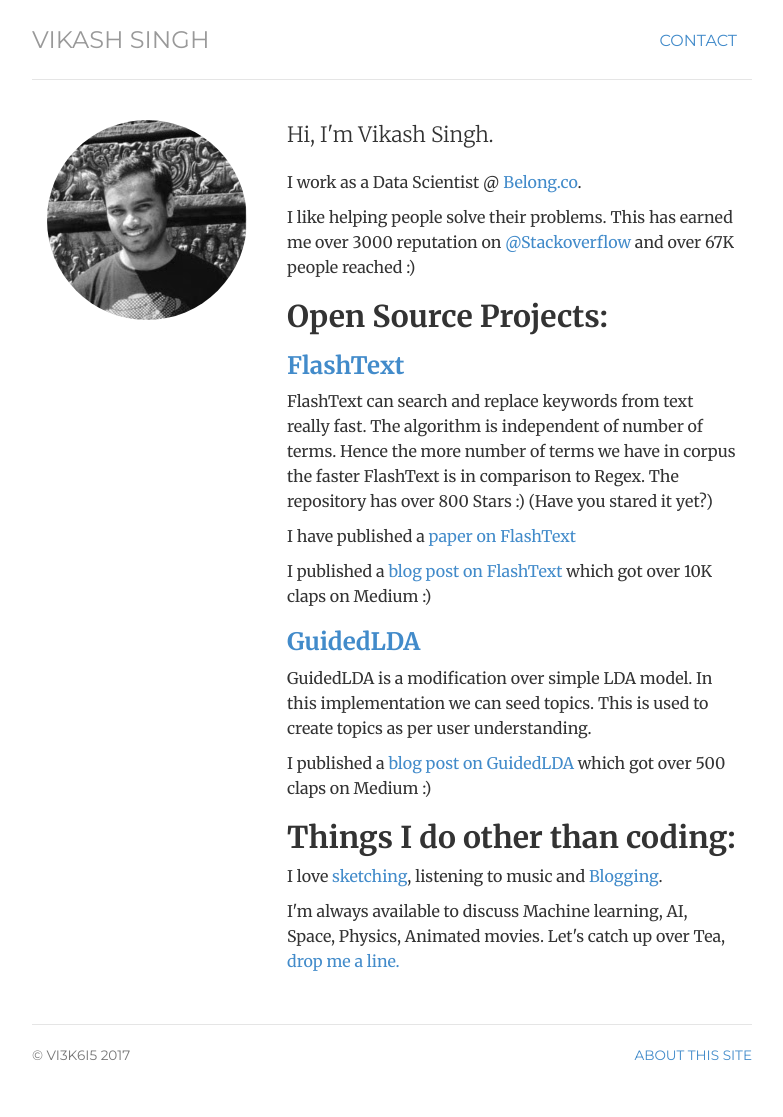
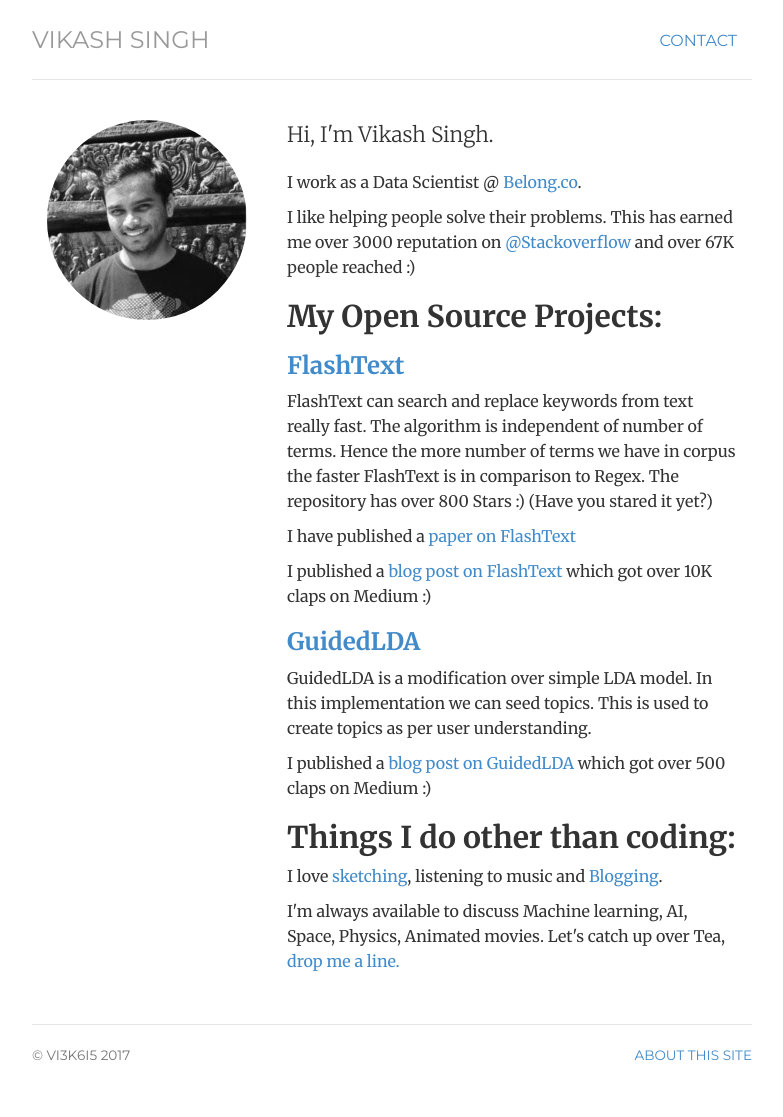
Before and after one commit to vi3k6i5/vi3k6i5.github.io, a Jekyll site: the page built from index.html, in a window 1280 px wide. Shown: the whole page, without its empty margins (248-1031 px from the left). Built offline with Jekyll 4.4.1, drawn with Linux system fonts in a browser that asks for light colours.

```diff
--- a/index.html
+++ b/index.html
@@ -17,7 +17,7 @@ description: Vikash Singh | Data Scientist @ belong.co.
     <p>I like helping people solve their problems. This has earned me over 3000 reputation on
     <a href="https://stackoverflow.com/users/3027854/vikash-singh">@Stackoverflow</a> and over 67K people reached :)</p>
 
-    <h2>Open Source Projects:</h2>
+    <h2>My Open Source Projects:</h2>
 
     <h3><a href="https://github.com/vi3k6i5/flashtext">FlashText</a></h3>
     <p>FlashText can search and replace keywords from text really fast. The algorithm is independent of number of terms. Hence the more number of terms we have in corpus the faster FlashText is in comparison to Regex. The repository has over 800 Stars :) (Have you stared it yet?)</p>
```
